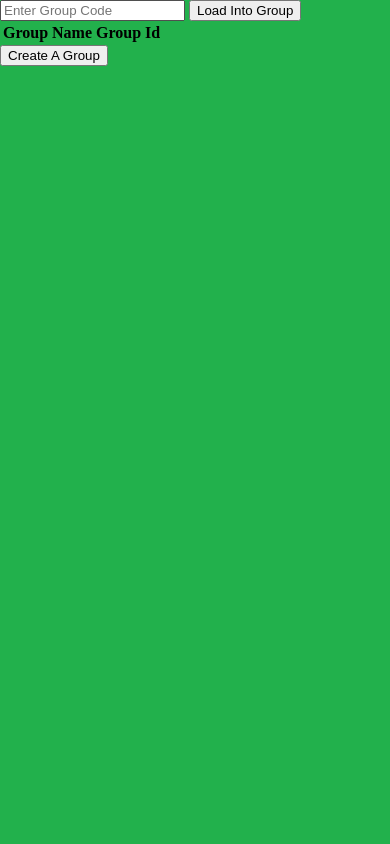
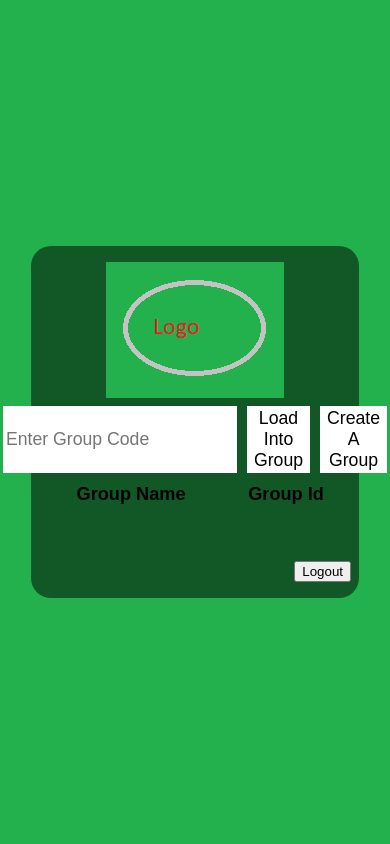
Before and after one commit to danperks/SpotifyGroupPlaylist, a Flask app: template templates/Login.html in a window 390 px wide. Run offline with Flask 2, Linux system fonts and the light colour scheme; the template is opened without the code that fills it, so the values that code supplies are empty; parts of the project's set-up code (start-up, migrations or seed data) failed here and were passed over; some libraries are stand-ins or nearby versions.

Commit message:
CSS Facelift
Organised the voting page into vertical elements
Improved login (groups) screen
Added non-functional logout button for the login page
Made the site more mobile friendly (meta viewport)

```diff
--- a/static/main.css
+++ b/static/main.css
@@ -3,15 +3,17 @@ body {
     width: 100vw;
     height: 100vh;
     margin: 0;
+    font-family: Arial, Helvetica, sans-serif;
 }
 
 body div.container {
     align-content: center;
     padding: 50px 0;
     width: 80vw;
-    max-width: 60em;
+    max-width: 80em;
     background: rgba(0,0,0,0.5);
     border-radius: 20px;
+    justify-content: space-around;
 }
 
 .central-x {
@@ -29,7 +31,8 @@ body div.container {
 button.login-button {
     text-align: center;;
     min-width: 200px;
-    font-size: 20pt;
+    max-width: 40%;
+    font-size-adjust: 1;
     padding: 10px 30px;
     background-color: rgba(255,255,255,1);
     border: 1px solid transparent;
@@ -39,21 +42,95 @@ button.login-button {
 }
 
 button.login-button:hover{
-    text-align: center;;
-    min-width: 200px;
-    font-size: 20pt;
-    padding: 10px 30px;
     background-color: #54e07e;
-
-    border-radius: 20px;
 }
 
+div.logo img.logo {
+    display: block;
+    width: auto;
+    height: auto;
+    max-width: 10em;
+}
 
-@media (max-width: 5em) {
-    div button.login-button {
-        max-width: 60vw;
-        min-width: 30vw;
-        font-size: 22pt;
-        text-align: center;
-    }
+div.group.container {
+    padding: 0;
+    min-height: 15em;
+    display: flex;
+    flex-direction: column;
+    justify-content: space-evenly;
+    align-items: center;
 }
+
+div.group.container div{
+    width: 100%;
+    display: flex;
+    flex-direction: column;
+    justify-content: space-evenly;
+}
+
+div.group.container div.input{
+    padding: 50 50px;
+}
+
+div.input form {
+    justify-content: center;
+    display: flex;
+    margin: 0.5em 0;
+}
+
+div.input form .group-input {
+    min-height: 20pt;
+    margin: 0 5px;
+    background-color: rgba(255,255,255,1);
+    border: 1px solid transparent;
+    font-size-adjust: 0.7;
+}
+
+div.user-actions .logout-button {
+    max-width: 10em;
+    align-self: end;
+}
+
+div.group.container div.table{
+    flex-grow: 3;
+    justify-content: start;
+    font-size-adjust: 0.6;
+    min-height: 5em;
+}
+
+div.table table {
+    width: 100%;
+}
+
+div.song.container {
+    justify-content:center;
+    display:flex;
+    flex-direction: column;
+    width: auto;
+    padding: 2em 1em;
+}
+
+div.song-details {
+    margin-top: 1em;
+}
+
+div.song-details span.artist {
+
+}
+
+div.song-vote {
+    margin-top: 1em;
+    display: flex;
+    justify-content: space-evenly;
+}
+
+div.song-vote button {
+    display: block;
+    padding: 1em;
+}
+
+div button.login-button {
+    max-width: 60vw;
+    min-width: 30vw;
+    text-align: center;
+}
--- a/templates/Login.html
+++ b/templates/Login.html
@@ -2,25 +2,36 @@
 <html>
 <head>
     <title>Spotify Group Bangers</title>
+    <meta name="viewport" content="width=device-width, initial-scale=1.0">
     <link rel="stylesheet" type="text/css" href="/static/main.css">
     <script src="https://ajax.googleapis.com/ajax/libs/jquery/3.5.1/jquery.min.js"></script>
 </head>
-<body>
+<body class="central-y-child" style="justify-content:normal">
+    <div class="group container central-y-child central-x" style="padding: 1em 0.5em">
+        <div class="logo">
+            <img class="logo" src="../static/logo.png" alt="logo" style="max-width: 15em;align-self: center;">
+        </div>
+        <div class="input">
             <form action = "/form/EnterCode" method = "POST">
-        <input type="text" id="EnteredGroup" name="GroupCode" placeholder="Enter Group Code">
-        <button type = "submit" onclick="Submission()"> Load Into Group</button>
+                <input class="group-input" type="text" name="GroupCode" placeholder="Enter Group Code">
+                <button type="submit" class="group-input"> Load Into Group</button>
+                <button onclick="CreateAGroup()" class="group-input"> Create A Group</button>
             </form>
+        </div>
+        <div class="table">
             <table id = "GroupTable">
                 <th>Group Name</th>
                 <th>Group Id</th>
             </table>
-    <button onclick="CreateAGroup()"> Create A Group</button>
-
+        </div>
+        <div class="user-actions">
+            <button onclick="Logout()" class="logout-button">Logout</button>
+        </div>
+    </div>
 </body>
 <script>
     function Submission(){
         sessionStorage.setItem("CurrentGroup",document.getElementById("EnteredGroup").value);//set current group
-
     }
     $(document).ready(function(){
         $.get("/api/UserGroups").done(function(data){
--- a/templates/index.html
+++ b/templates/index.html
@@ -3,6 +3,7 @@
 <head>
     <title>Spotify Group Bangers</title>
     <link rel="stylesheet" type="text/css" href="../static/main.css">
+    <meta name="viewport" content="width=device-width, initial-scale=1">
 </head>
 <body class="central-y-child">
     <div class="container" style="margin-bottom: 4em;">
```
Also changed, not shown: templates/VotingPage.html (+14 -6 lines). Lines whose indentation alone changed are shown as unchanged.
